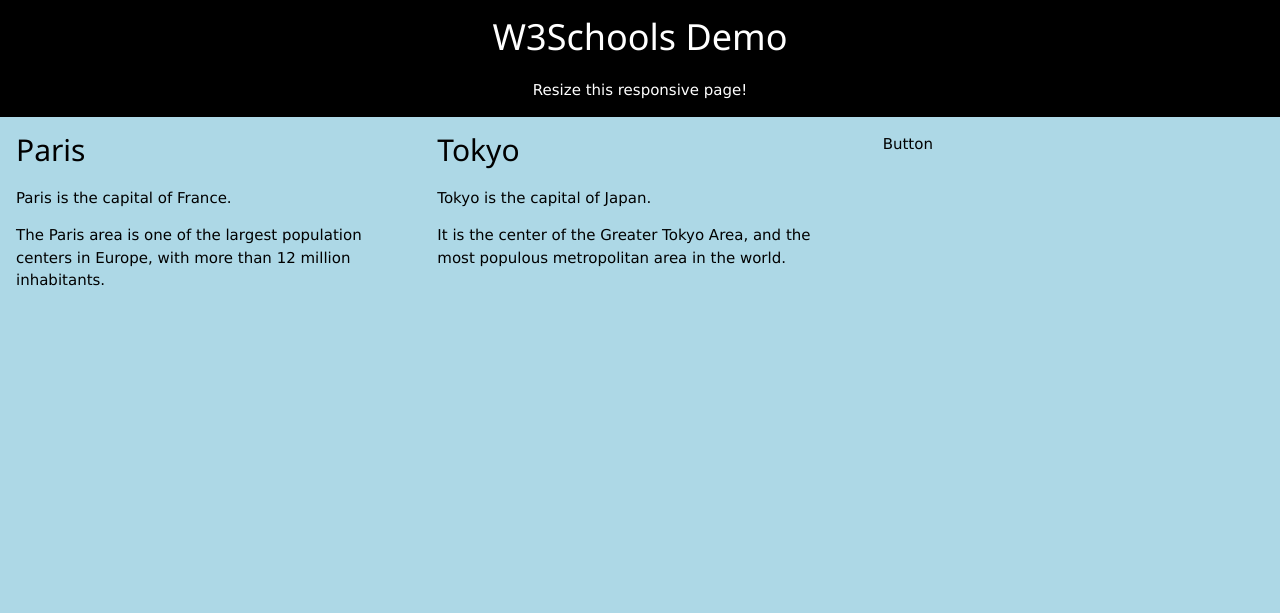
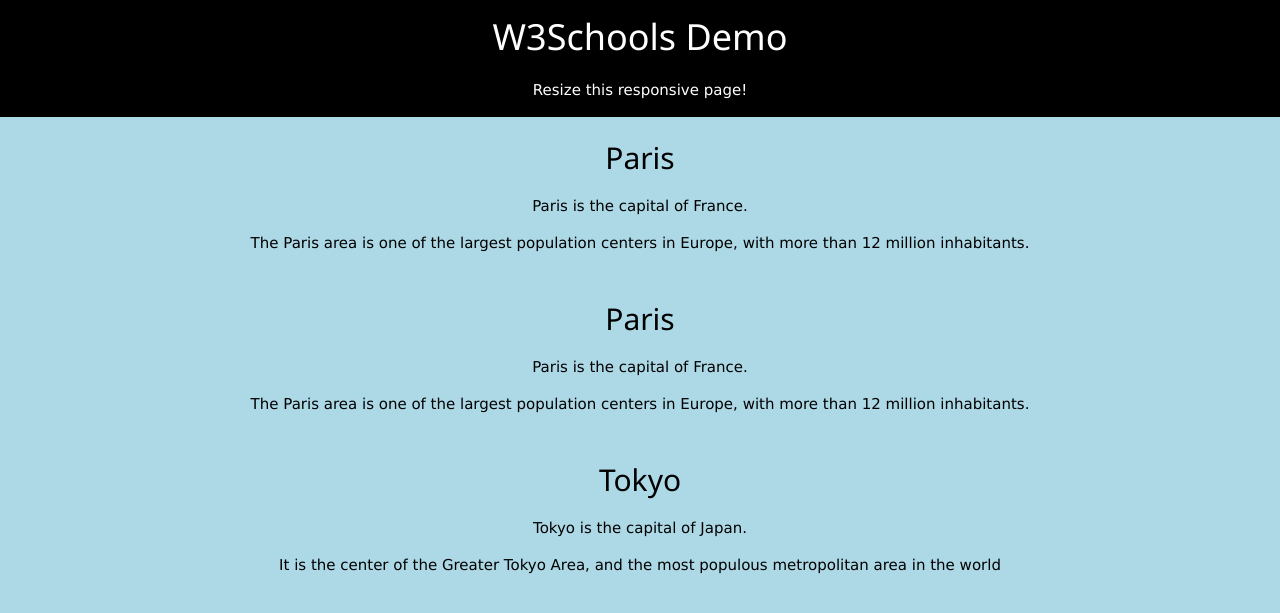
Before and after one commit to svilengen/svilengen.github.io, a Jekyll site: the page index.html, which Jekyll copies as it is, in a window 1280 px wide. Shown: the top 613 px of the page. Built offline with Jekyll 4.4.1, drawn with Linux system fonts in a browser that asks for light colours.

Commit message:
Update index.html

```diff
--- a/index.html
+++ b/index.html
@@ -14,31 +14,31 @@
 		</style>
 	</head>
 	<body>
-
 		<div class="w3-container w3-black" style="text-align: center">
 			<h1>W3Schools Demo</h1>
 			<p>Resize this responsive page!</p>
 		</div>
 
-<div class="w3-row-padding">
-   <div class="w3-btn">
-    <a class="w3-bar-item w3-button w3-hover-blue" href="link1">Button</a>
-  </div>
-
-  <div class="w3-third">
+		<div class="w3-block" style="text-align:center;">
+			<a class="w3-button w3-round-large w3-hover-blue" href="link1">
 				<h2>Paris</h2>
 				<p>Paris is the capital of France.</p>
-    <p>The Paris area is one of the largest population centers in Europe,
-    with more than 12 million inhabitants.</p>
+				<p>The Paris area is one of the largest population centers in Europe, with more than 12 million inhabitants.</p>
+			</a>
 		</div>
-
-  <div class="w3-third">
+		<div class="w3-block" style="text-align:center;">
+			<a class="w3-button w3-round-large w3-hover-blue" href="link1">
+				<h2>Paris</h2>
+				<p>Paris is the capital of France.</p>
+				<p>The Paris area is one of the largest population centers in Europe, with more than 12 million inhabitants.</p>
+			</a>
+		</div>
+		<div class="w3-block" style="text-align:center;">
+			<a class="w3-button w3-round-large w3-hover-blue" href="link1">
 				<h2>Tokyo</h2>
 				<p>Tokyo is the capital of Japan.</p>
-    <p>It is the center of the Greater Tokyo Area,
-    and the most populous metropolitan area in the world.</p>
+				<p>It is the center of the Greater Tokyo Area, and the most populous metropolitan area in the world</p>
+			</a>
 		</div>
-</div>
-
 	</body>
 </html>
```
Lines whose indentation alone changed are shown as unchanged.
